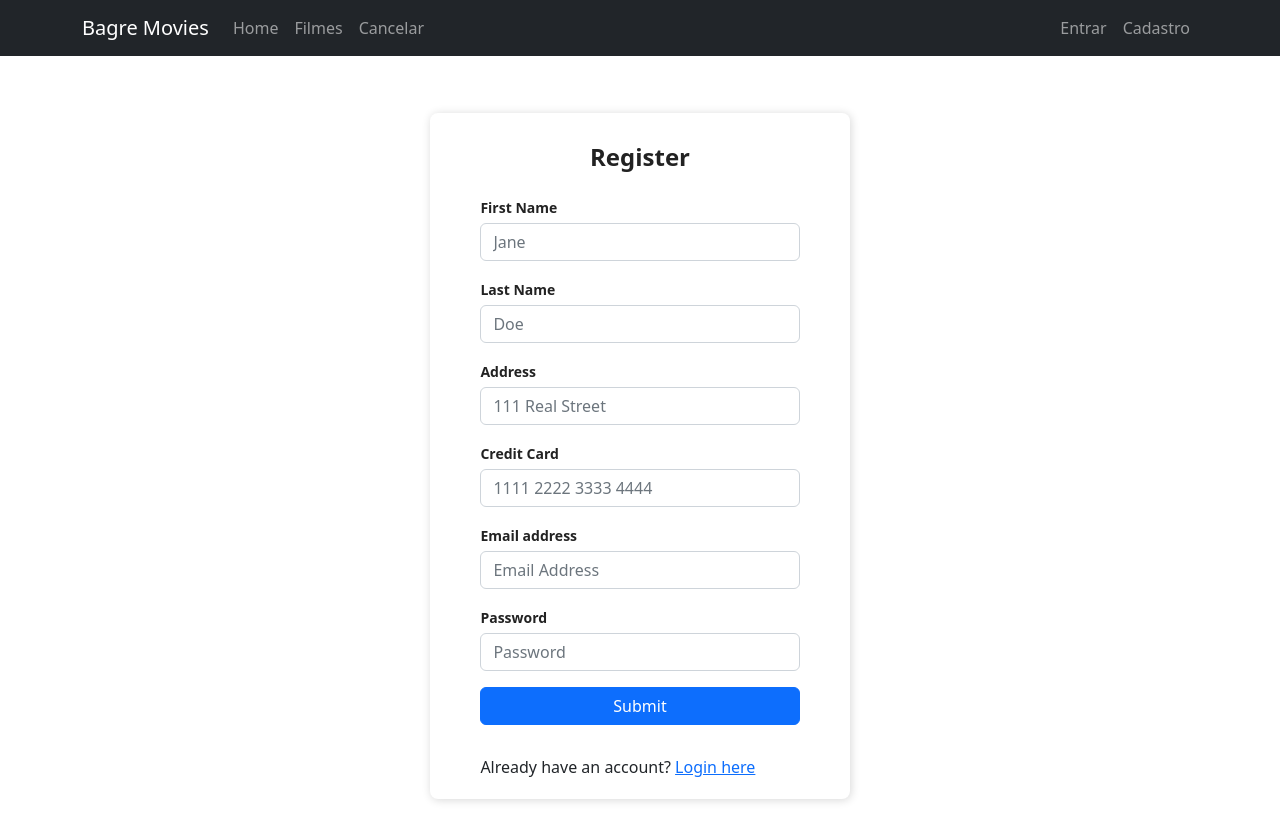
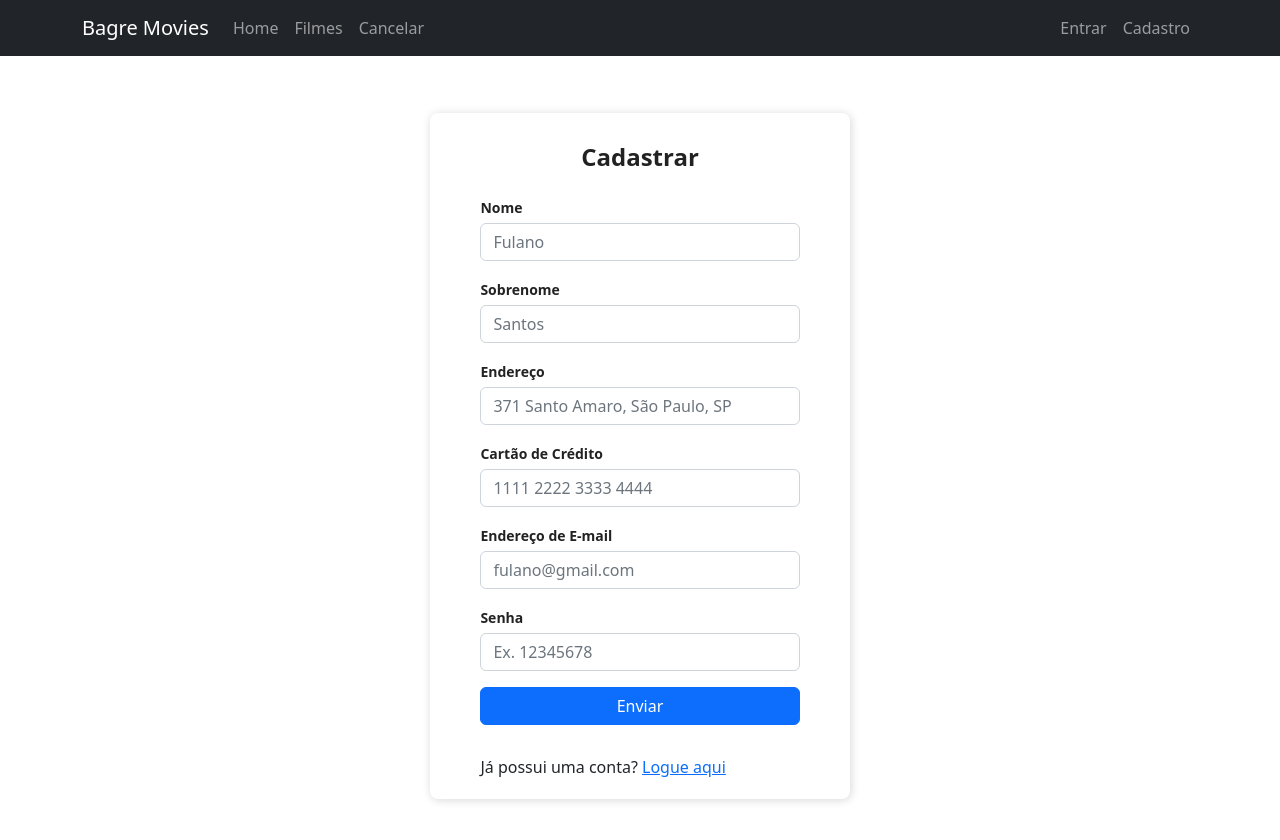
Before and after one commit to Decompilationist/front-filmes-bagre, a React (Create React App) app: page /register in a window 1280 px wide. Shown: the top 840 px of the page. Built offline with nearby package versions, Linux system fonts and the light colour scheme.

Commit message:
Add files via upload

```diff
--- a/src/components/loginForm/loginForm.component.js
+++ b/src/components/loginForm/loginForm.component.js
@@ -19,7 +19,7 @@ function LoginForm() {
     <div className="Auth-form-container">
       <form className="Auth-form" onSubmit={handleSubmit}>
         <div className="Auth-form-content">
-          <h3 className="Auth-form-title">Login</h3>
+          <h3 className="Auth-form-title">Entrar</h3>
           {loginResult != null && loginResult !== true && (
             <div className="d-grid mt-3">
               <Alert variant="danger">{loginResult}</Alert>
--- a/src/components/registerForm/registerForm.component.js
+++ b/src/components/registerForm/registerForm.component.js
@@ -30,10 +30,10 @@ function RegisterForm() {
     <div className="Auth-form-container">
       <form className="Auth-form" onSubmit={handleSubmit}>
         <div className="Auth-form-content">
-          <h3 className="Auth-form-title">Register</h3>
+          <h3 className="Auth-form-title">Cadastrar</h3>
           {registerResult === true ? (
             <Alert variant="success">
-              Registation was successful. Please login.
+              Cadastrado com sucesso. Por favor, faça o login.
             </Alert>
           ) : (
             registerResult != null && (
@@ -41,34 +41,34 @@ function RegisterForm() {
             )
           )}
           <div className="form-group mt-3">
-            <label>First Name</label>
+            <label>Nome</label>
             <input
               className="form-control mt-1"
-              placeholder="Jane"
+              placeholder="Fulano"
               value={firstName || ""}
               onChange={(e) => setFirstName(e.target.value)}
             />
           </div>
           <div className="form-group mt-3">
-            <label>Last Name</label>
+            <label>Sobrenome</label>
             <input
               className="form-control mt-1"
-              placeholder="Doe"
+              placeholder="Santos"
               value={lastName || ""}
               onChange={(e) => setLastName(e.target.value)}
             />
           </div>
           <div className="form-group mt-3">
-            <label>Address</label>
+            <label>Endereço</label>
             <input
               className="form-control mt-1"
-              placeholder="111 Real Street"
+              placeholder="371 Santo Amaro, São Paulo, SP"
               value={address || ""}
               onChange={(e) => setAddress(e.target.value)}
             />
           </div>
           <div className="form-group mt-3">
-            <label>Credit Card</label>
+            <label>Cartão de Crédito</label>
             <input
               className="form-control mt-1"
               placeholder="1111 2222 3333 4444"
@@ -77,32 +77,32 @@ function RegisterForm() {
             />
           </div>
           <div className="form-group mt-3">
-            <label>Email address</label>
+            <label>Endereço de E-mail</label>
             <input
               type="email"
               className="form-control mt-1"
-              placeholder="Email Address"
+              placeholder="fulano@gmail.com"
               value={email || ""}
               onChange={(e) => setEmail(e.target.value)}
             />
           </div>
           <div className="form-group mt-3">
-            <label>Password</label>
+            <label>Senha</label>
             <input
               type="password"
               className="form-control mt-1"
-              placeholder="Password"
+              placeholder="Ex. 12345678"
               value={password || ""}
               onChange={(e) => setPassword(e.target.value)}
             />
           </div>
           <div className="d-grid gap-2 mt-3">
             <button type="submit" className="btn btn-primary">
-              Submit
+              Enviar
             </button>
           </div>
           <div style={{ marginTop: "30px" }}>
-            Already have an account? <a href="/login">Login here</a>
+            Já possui uma conta? <a href="/login">Logue aqui</a>
           </div>
         </div>
       </form>
```
